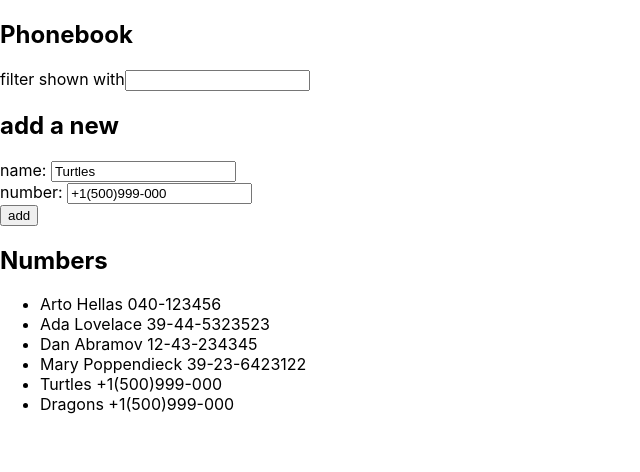
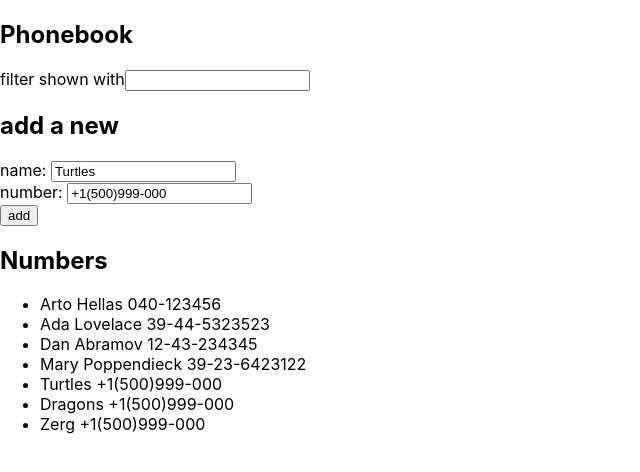
Before and after one commit to iulspop/fullstack-open, a React (Create React App) app in the folder part2/phonebook/: page / in a window 1280 px wide. Shown: the top 472 px of the page, without its empty margins (0-640 px from the left). Built offline with nearby package versions, Linux system fonts and the light colour scheme; data requests are answered from the project's data file.

Commit message:
Complete part 2, exercise 2.16

```diff
--- a/part2/phonebook/db.json
+++ b/part2/phonebook/db.json
@@ -29,6 +29,11 @@
       "name": "Dragons",
       "number": "+1(500)999-000",
       "id": 6
+    },
+    {
+      "name": "Zerg",
+      "number": "+1(500)999-000",
+      "id": 7
     }
   ]
 }
--- a/part2/phonebook/src/App.js
+++ b/part2/phonebook/src/App.js
@@ -1,9 +1,14 @@
 import React, { useState, useEffect } from 'react'
 import axios from 'axios'
 
+const personsAPI = {
+  getAll: () => axios.get('http://localhost:3001/persons'),
+  post: ({ name, number }) => axios.post('http://localhost:3001/persons', { name, number }),
+}
+
 export default function App() {
   const [persons, setPersons] = useState([])
-  useEffect(() => axios.get('http://localhost:3001/persons').then(res => setPersons(res.data)), [])
+  useEffect(() => personsAPI.getAll().then(res => setPersons(res.data)), [])
 
   const [filter, setFilter] = useState('')
   const [newName, setNewName] = useState('Turtles')
@@ -22,9 +27,9 @@ export default function App() {
     if (contains(persons, name)) {
       alert('Name already added.')
     } else {
-      axios
-        .post('http://localhost:3001/persons', { name, number })
-        .then(() => axios.get('http://localhost:3001/persons').then(res => setPersons(res.data)))
+      personsAPI
+        .post({ name, number })
+        .then(() => personsAPI.getAll().then(res => setPersons(res.data)))
     }
   }
 
```
